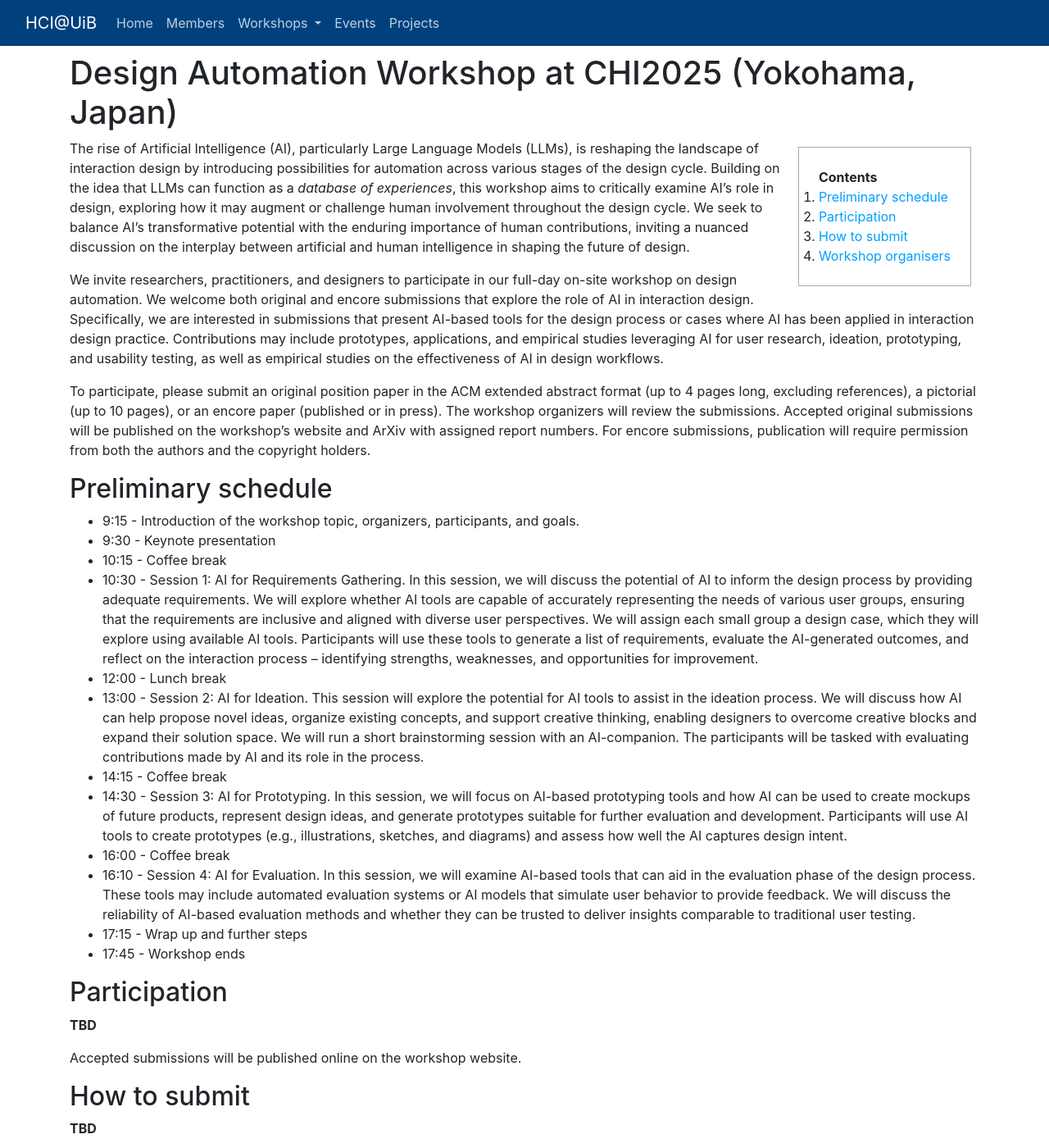
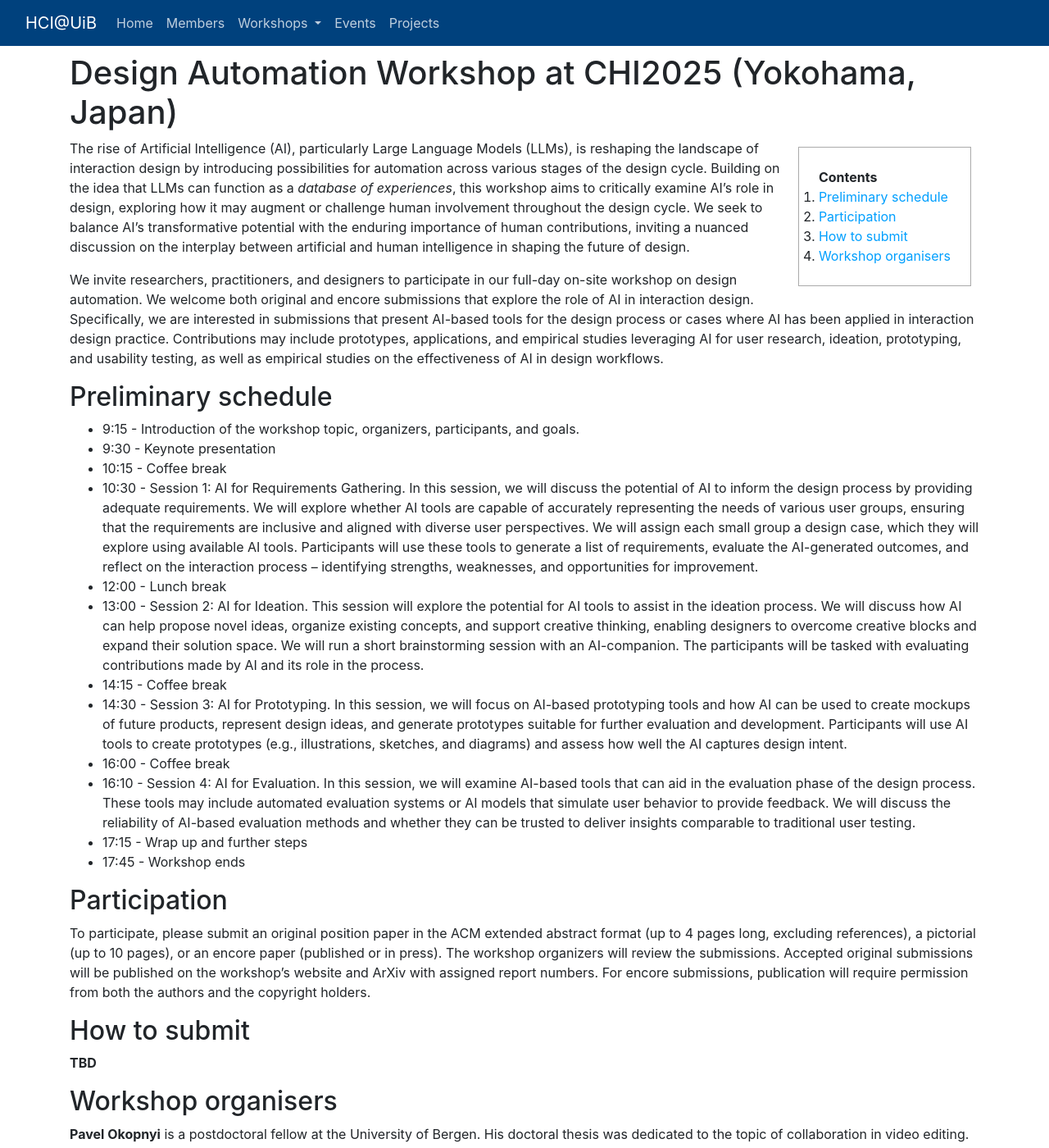
Before and after one commit to BergenHCI/bergenhci.github.io, a Jekyll site: the page built from ws/design_automation.md, in a window 1280 px wide and 1400 px high. Shown: the whole window at 82% size. Built offline with Jekyll 4.4.1, drawn with Linux system fonts in a browser that asks for light colours; our own code applies the rules of GitHub Pages for plain Markdown files; some of the changed lines change nothing that is shown.

Commit message:
Update design_automation.md

```diff
--- a/ws/design_automation.md
+++ b/ws/design_automation.md
@@ -8,8 +8,6 @@
 The rise of Artificial Intelligence (AI), particularly Large Language Models (LLMs), is reshaping the landscape of interaction design by introducing possibilities for automation across various stages of the design cycle. Building on the idea that LLMs can function as a *database of experiences*, this workshop aims to critically examine AI's role in design, exploring how it may augment or challenge human involvement throughout the design cycle. We seek to balance AI's transformative potential with the enduring importance of human contributions, inviting a nuanced discussion on the interplay between artificial and human intelligence in shaping the future of design.
 
 We invite researchers, practitioners, and designers to participate in our full-day on-site workshop on design automation. We welcome both original and encore submissions that explore the role of AI in interaction design. Specifically, we are interested in submissions that present AI-based tools for the design process or cases where AI has been applied in interaction design practice. Contributions may include prototypes, applications, and empirical studies leveraging AI for user research, ideation, prototyping, and usability testing, as well as empirical studies on the effectiveness of AI in design workflows.
-
-To participate, please submit an original position paper in the ACM extended abstract format (up to 4 pages long, excluding references), a pictorial (up to 10 pages), or an encore paper (published or in press). The workshop organizers will review the submissions. Accepted original submissions will be published on the workshop's website and ArXiv with assigned report numbers. For encore submissions, publication will require permission from both the authors and the copyright holders.
 
 
 ## Preliminary schedule
@@ -29,9 +27,7 @@ To participate, please submit an original position paper in the ACM extended abs
 
 ## Participation
 
-**TBD**
-
-Accepted submissions will be published online on the workshop website.
+To participate, please submit an original position paper in the ACM extended abstract format (up to 4 pages long, excluding references), a pictorial (up to 10 pages), or an encore paper (published or in press). The workshop organizers will review the submissions. Accepted original submissions will be published on the workshop's website and ArXiv with assigned report numbers. For encore submissions, publication will require permission from both the authors and the copyright holders.
 
 ## How to submit
 
```
